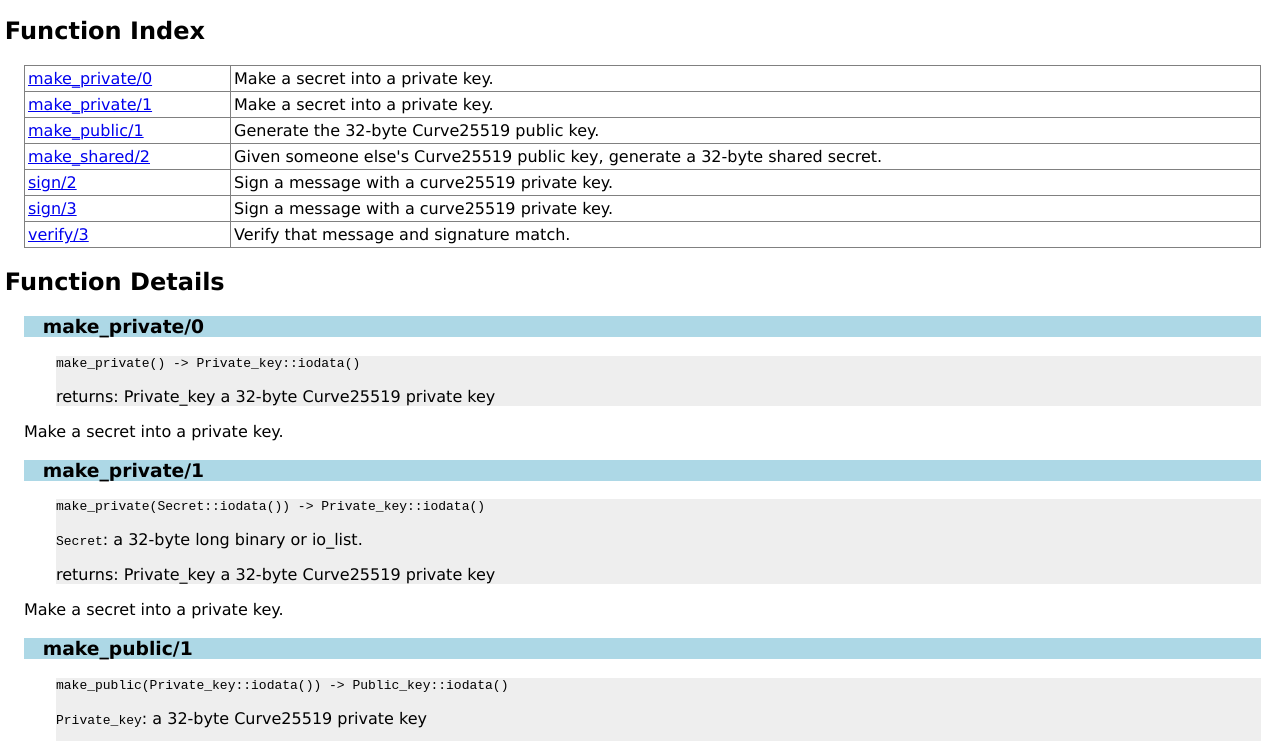
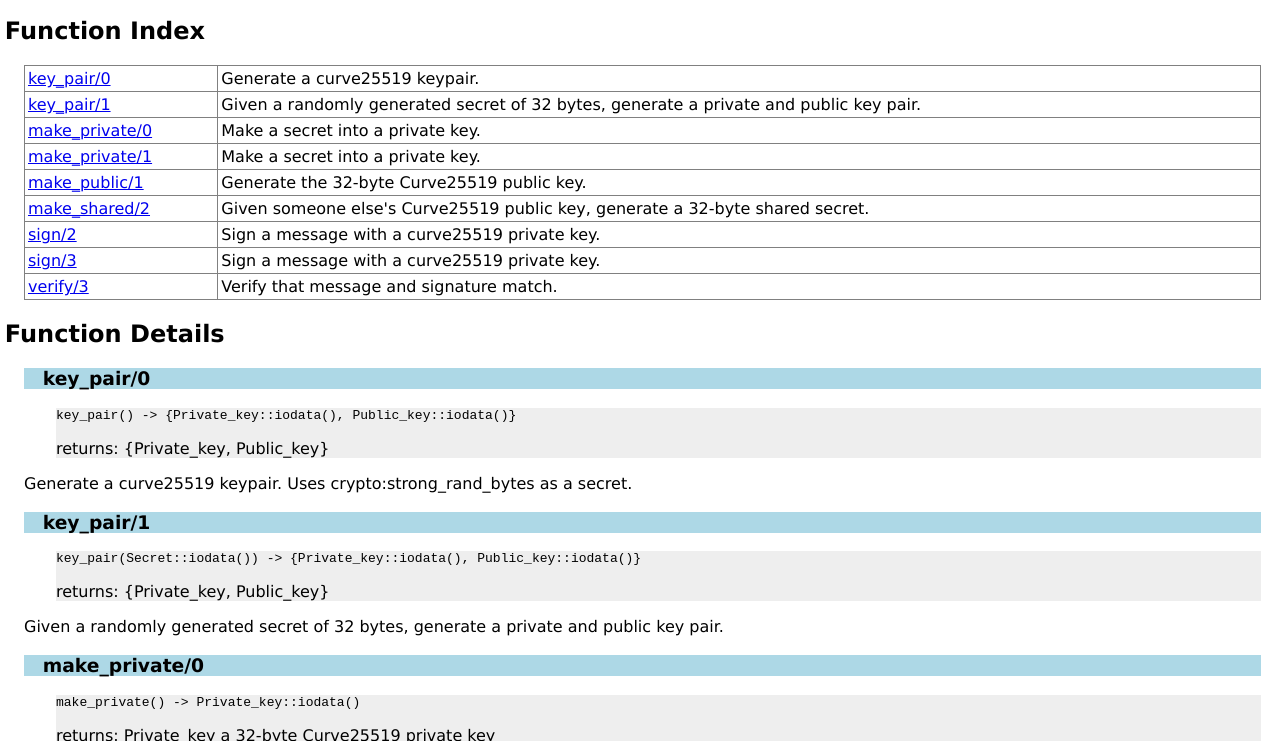
Before and after one commit to schnef/curve25519, a plain HTML site: page doc/curve25519.html in a window 1280 px wide. Shown: the part 205-946 px from the top of the page. Drawn offline with Linux system fonts and the light colour scheme.

Commit message:
Update docs

```diff
--- a/doc/curve25519.html
+++ b/doc/curve25519.html
@@ -14,7 +14,11 @@
 
 
 <h2><a name="index">Function Index</a></h2>
-<table width="100%" border="1" cellspacing="0" cellpadding="2" summary="function index"><tr><td valign="top"><a href="#make_private-0">make_private/0</a></td><td>
+<table width="100%" border="1" cellspacing="0" cellpadding="2" summary="function index"><tr><td valign="top"><a href="#key_pair-0">key_pair/0</a></td><td>
+  Generate a curve25519 keypair.</td></tr>
+<tr><td valign="top"><a href="#key_pair-1">key_pair/1</a></td><td>
+  Given a randomly generated secret of 32 bytes, generate a private and public key pair.</td></tr>
+<tr><td valign="top"><a href="#make_private-0">make_private/0</a></td><td>
   Make a secret into a private key.</td></tr>
 <tr><td valign="top"><a href="#make_private-1">make_private/1</a></td><td>
   Make a secret into a private key.</td></tr>
@@ -31,6 +35,20 @@
 </table>
 
 <h2><a name="functions">Function Details</a></h2>
+
+<h3 class="function"><a name="key_pair-0">key_pair/0</a></h3>
+<div class="spec">
+<p><tt>key_pair() -&gt; {Private_key::iodata(), Public_key::iodata()}</tt><br></p>
+<p>returns: {Private_key, Public_key}</p>
+</div><p>
+  Generate a curve25519 keypair. Uses crypto:strong_rand_bytes as a secret.</p>
+
+<h3 class="function"><a name="key_pair-1">key_pair/1</a></h3>
+<div class="spec">
+<p><tt>key_pair(Secret::iodata()) -&gt; {Private_key::iodata(), Public_key::iodata()}</tt><br></p>
+<p>returns: {Private_key, Public_key}</p>
+</div><p>
+  Given a randomly generated secret of 32 bytes, generate a private and public key pair.</p>
 
 <h3 class="function"><a name="make_private-0">make_private/0</a></h3>
 <div class="spec">
@@ -101,6 +119,6 @@
 <hr>
 
 <div class="navbar"><a name="#navbar_bottom"></a><table width="100%" border="0" cellspacing="0" cellpadding="2" summary="navigation bar"><tr><td><a href="overview-summary.html" target="overviewFrame">Overview</a></td><td><a href="http://www.erlang.org/"><img src="erlang.png" align="right" border="0" alt="erlang logo"></a></td></tr></table></div>
-<p><i>Generated by EDoc, Apr 1 2015, 13:42:48.</i></p>
+<p><i>Generated by EDoc, Apr 2 2015, 09:31:19.</i></p>
 </body>
 </html>
```
Also changed, not shown: doc/overview-summary.html (+1 -1 lines).
